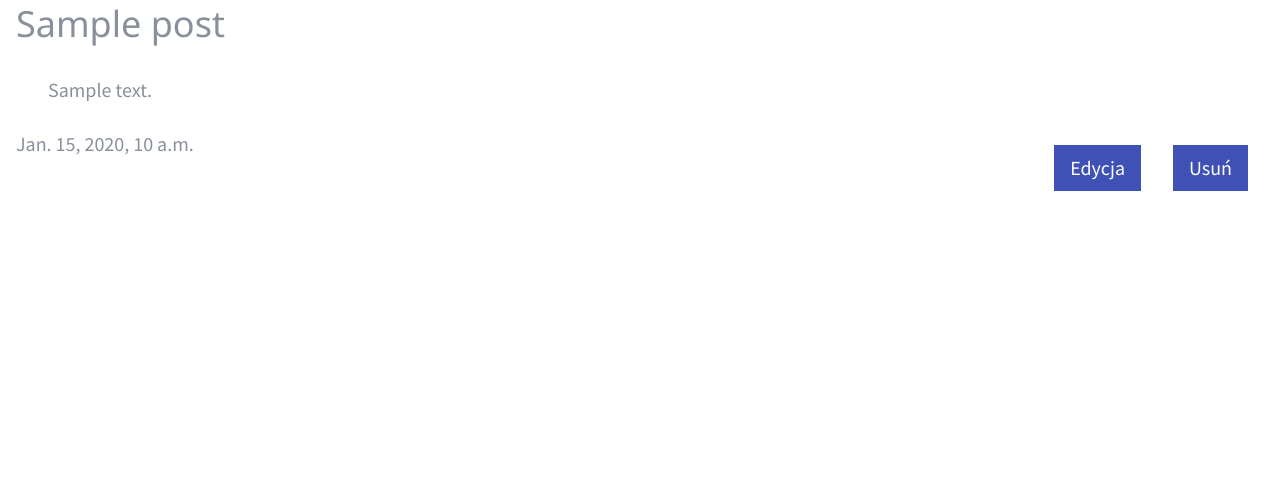
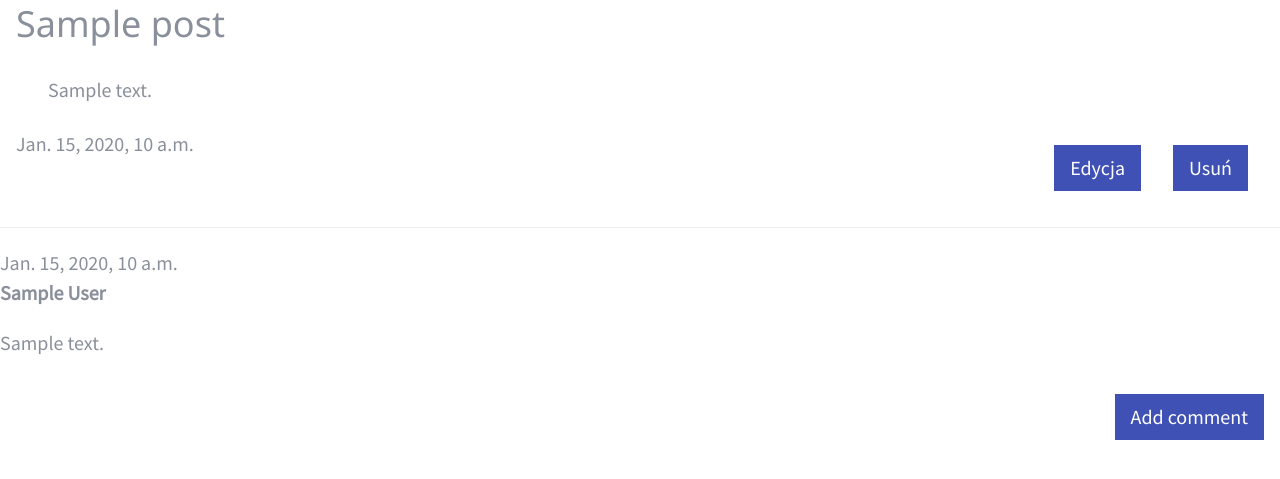
Before and after one commit to tomwiet/django, a Django app: page /post/1/ in a window 1280 px wide. Shown: the part 243-722 px from the top of the page. Run offline with Django 3.2, Linux system fonts and the light colour scheme; tables that the repository leaves empty hold one stand-in row (values such as "Sample post").

Commit message:
add comment adding

```diff
--- a/blog/admin.py
+++ b/blog/admin.py
@@ -1,6 +1,7 @@
 from django.contrib import admin
-from .models import Post
+from .models import Post, Comment
 
 # Register your models here.
 
 admin.site.register(Post)
+admin.site.register(Comment)
--- a/blog/models.py
+++ b/blog/models.py
@@ -18,3 +18,17 @@ class Post(models.Model):
 
     def __str__(self):
         return self.title
+
+class Comment(models.Model):
+    post = models.ForeignKey('blog.Post', related_name='comments')
+    author = models.CharField(max_length=200)
+    text = models.TextField()
+    created_date = models.DateTimeField(default=timezone.now)
+    approved_comment = models.BooleanField(default=False)
+
+    def approve(self):
+        self.approved_comment = True
+        self.save()
+
+    def __str__(self):
+        return self.text
--- a/blog/templates/blog/post_detail.html
+++ b/blog/templates/blog/post_detail.html
@@ -18,4 +18,17 @@
 
 
     </div>
+    <hr>
+{% for comment in post.comments.all %}
+
+    <div class="comment">
+        <div class="date">{{ comment.created_date }}</div>
+        <strong>{{ comment.author }}</strong>
+        <p>{{ comment.text|linebreaks }}</p>
+    </div>
+    <a class="w3-btn w3-right w3-indigo w3-margin" href="{% url 'add_comment_to_post' pk=post.pk %}">Add comment</a>
+{% empty %}
+    <p>No comments here yet :(</p>
+    <a class="w3-btn w3-right w3-indigo w3-margin" href="{% url 'add_comment_to_post' pk=post.pk %}">Add comment</a>
+{% endfor %}
 {% endblock %}
--- a/blog/templates/blog/post_list.html
+++ b/blog/templates/blog/post_list.html
@@ -6,6 +6,7 @@
         <h1 class="w3-panel w3-blue"><a class="w3-lato post-title" href="{% url 'post_detail' pk=post.pk %}">{{ post.title }}</a></h1>
         <p class="w3-margin w3-padding">{{ post.text|linebreaksbr }}</p>
         <p class="w3-right"><b>published:</b><i> {{ post.published_date }}</i></p>
+        <a href="{% url 'post_detail' pk=post.pk %}">Comments: {{ post.comments.count }}</a>
       </div>
     {% endfor %}
 {% endblock content %}
--- a/blog/urls.py
+++ b/blog/urls.py
@@ -9,4 +9,5 @@ urlpatterns = [
     url(r'^drafts/$', views.post_draft_list, name='post_draft_list'),
     url(r'^post/(?P<pk>\d+)/publish/$', views.post_publish, name='post_publish'),
     url(r'^post/(?P<pk>\d+)/remove/$', views.post_remove, name='post_remove'),
+    url(r'^post/(?P<pk>\d+)/comment/$', views.add_comment_to_post, name='add_comment_to_post'),
 ]
--- a/blog/views.py
+++ b/blog/views.py
@@ -2,7 +2,7 @@ from django.shortcuts import render, get_object_or_404, redirect
 from django.contrib.auth.decorators import login_required
 from django.utils import timezone
 from .models import Post
-from .forms import PostForm
+from .forms import PostForm, CommentForm
 # Create your views here.
 
 def post_list(request):
@@ -58,3 +58,16 @@ def post_remove(request, pk):
     post = get_object_or_404(Post, pk=pk)
     post.delete()
     return redirect('post_list')
+
+def add_comment_to_post(request, pk):
+    post = get_object_or_404(Post, pk=pk)
+    if request.method == "POST":
+        form = CommentForm(request.POST)
+        if form.is_valid():
+            comment = form.save(commit=False)
+            comment.post = post
+            comment.save()
+            return redirect('post_detail', pk=post.pk)
+    else:
+        form = CommentForm()
+    return render(request, 'blog/add_comment_to_post.html', {'form': form})
```
Also changed, not shown: blog/forms.py (+12 -1 lines), blog/templates/blog/add_comment_to_post.html (added, +9 -0 lines), blog/migrations/0002_comment.py (added).
